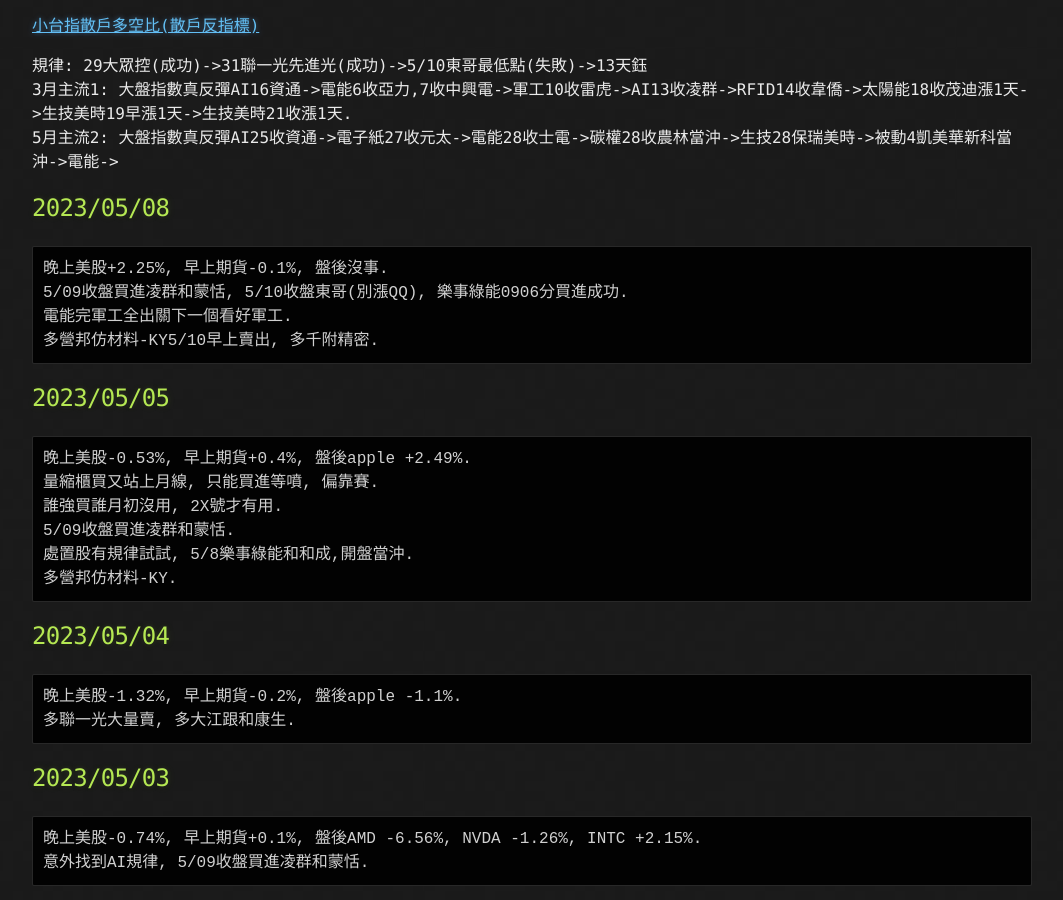
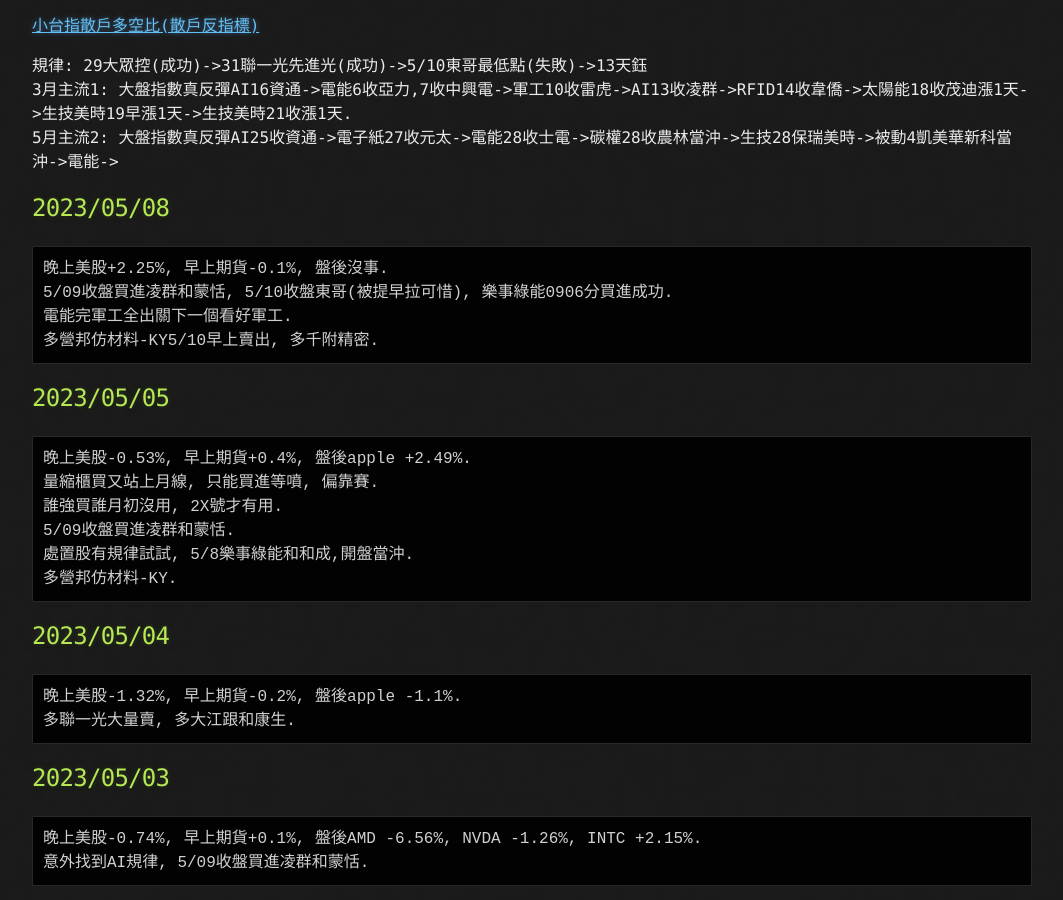
Before and after one commit to lepg5487/Stock_God, a Jekyll site: the page built from index.md, in a window 1280 px wide and 900 px high, scrolled down 484 px. Shown: the whole window, without its empty margins (108-1171 px from the left). Built offline with Jekyll 4.4.1, drawn with Linux system fonts in a browser that asks for light colours; our own code applies the rules of GitHub Pages for plain Markdown files.

Commit message:
Update index.md

````diff
--- a/index.md
+++ b/index.md
@@ -23,7 +23,7 @@
 ## 2023/05/08
 ```
 晚上美股+2.25%, 早上期貨-0.1%, 盤後沒事.
-5/09收盤買進凌群和蒙恬, 5/10收盤東哥(別漲QQ), 樂事綠能0906分買進成功.
+5/09收盤買進凌群和蒙恬, 5/10收盤東哥(被提早拉可惜), 樂事綠能0906分買進成功.
 電能完軍工全出關下一個看好軍工.
 多營邦仿材料-KY5/10早上賣出, 多千附精密.
 ```
````
